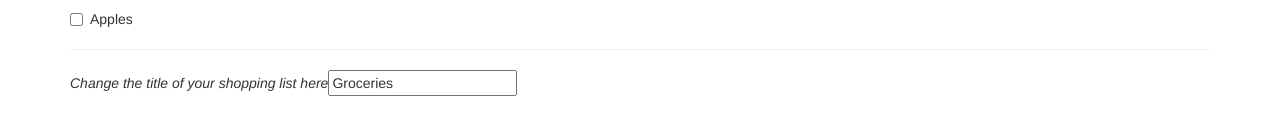
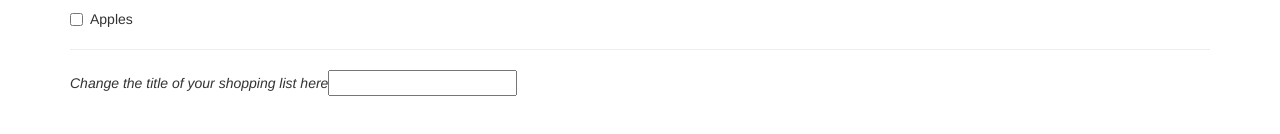
Before and after one commit to shadow81627/Learning-Vue.js, a Vue app in the folder shopping-list/: page / in a window 1280 px wide. Shown: the part 170-304 px from the top of the page. Built offline with nearby package versions, Linux system fonts and the light colour scheme.

Commit message:
Added bind for id
Added bind for id to change title component. This allows us to pass the id of the shoppinglist, to then be used when modifying a shopping list title.

```diff
--- a/shopping-list/src/components/ShoppingListComponent.vue
+++ b/shopping-list/src/components/ShoppingListComponent.vue
@@ -5,7 +5,7 @@
     <items-component :items="items"></items-component>
     <div class="footer">
       <hr/>
-      <change-title-component v-on:changeTitle="onChangeTitle" :title="title"></change-title-component>
+      <change-title-component v-on:changeTitle="onChangeTitle" :id="id"></change-title-component>
     </div>
   </div>
 </template>
```
